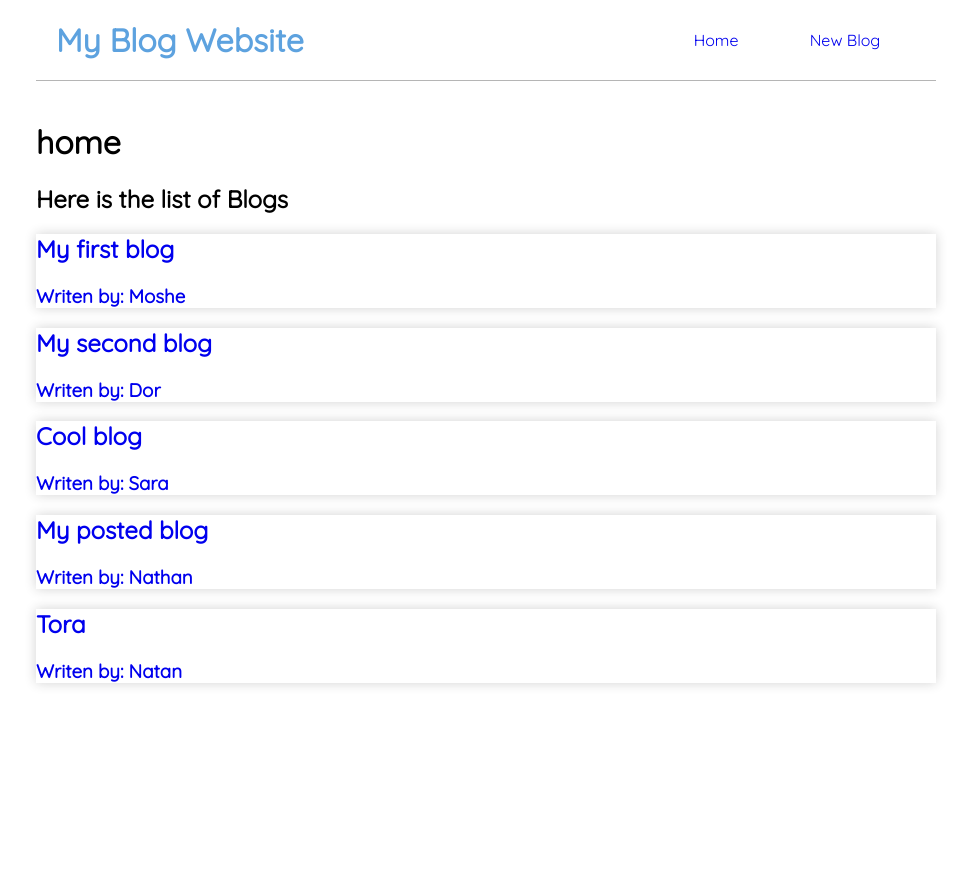
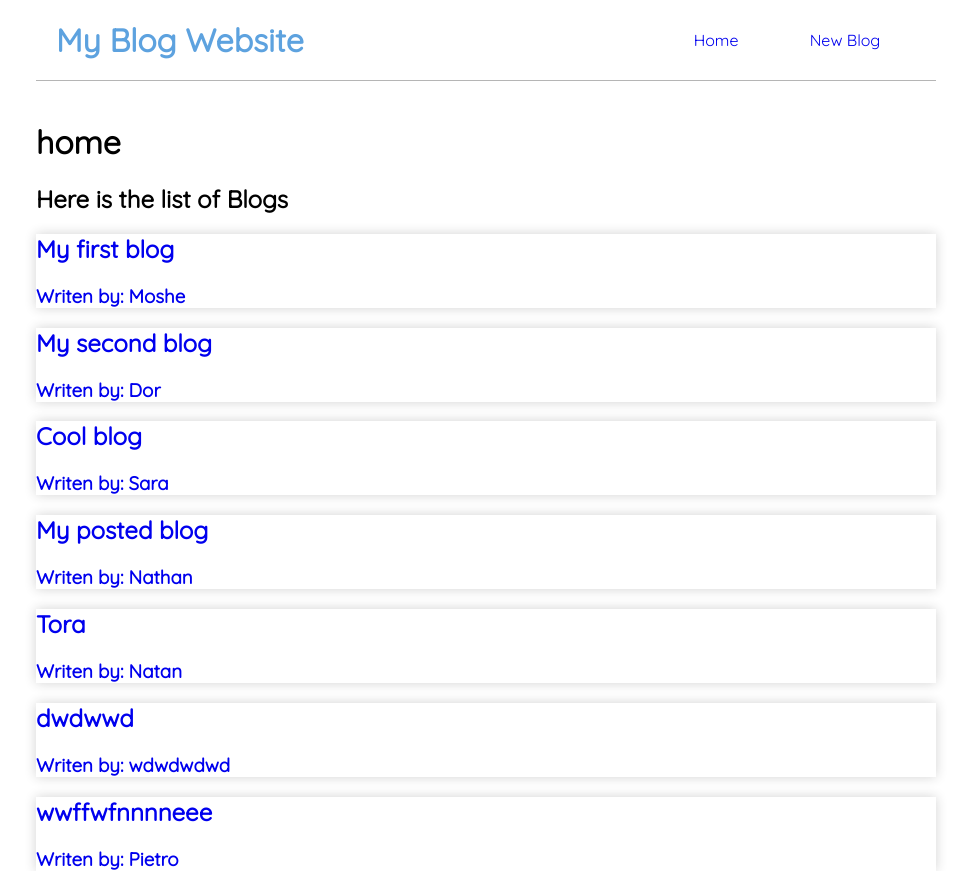
Before and after one commit to alexandreguz/blog-app, a React (Create React App) app: page / in a window 1280 px wide. Shown: the whole page, without its empty margins (154-1125 px from the left). Before the commit the page ends 825 px from the top, so only its background shows below. Built offline with nearby package versions, Linux system fonts and the light colour scheme; data requests are answered from the project's data file; the HTML template or start-up script is replaced by a standard one.

Commit message:
fixed bug - body and not content

```diff
--- a/db.json
+++ b/db.json
@@ -28,8 +28,22 @@
       "title": "Tora",
       "author": "Natan",
       "subject": "Today",
-      "content": "tatatat tatatta tatta",
+      "body": "tatatat tatatta tatta",
       "id": 5
+    },
+    {
+      "title": "dwdwwd",
+      "author": "wdwdwdwd",
+      "subject": "wdwdwwd",
+      "body": "dwdwdwdwdw",
+      "id": 6
+    },
+    {
+      "title": "wwffwfnnnneee",
+      "author": "Pietro",
+      "subject": "ddddde",
+      "body": "edwdwdwdwdw",
+      "id": 7
     }
   ]
 }
--- a/src/components/CreateBlog.js
+++ b/src/components/CreateBlog.js
@@ -5,7 +5,7 @@ const CreateBlog = (props) => {
   const [enteredTitle, setEnteredTitle] = useState('')
   const [enteredAuthor, setEnteredAuthor] = useState('')
   const [enteredSubject, setEnteredSubject] = useState('')
-  const [enteredContent, setEnteredContent] = useState('')
+  const [enteredBody, setEnteredBody] = useState('')
 
   const titleChangeHandler = (event) => {
      setEnteredTitle(event.target.value)
@@ -19,8 +19,8 @@ const CreateBlog = (props) => {
      setEnteredSubject(event.target.value)
   }
 
-  const contentChangeHandler = (event) => {
-     setEnteredContent(event.target.value)
+  const bodyChangeHandler = (event) => {
+     setEnteredBody(event.target.value)
   }
 
   const submitHandler = (event) => {
@@ -30,14 +30,14 @@ const CreateBlog = (props) => {
       title: enteredTitle,
       author: enteredAuthor,
       subject: enteredSubject,
-      content: enteredContent
+      body: enteredBody
     }
     console.log(blogData);
     props.onSaveBlogData(blogData);
     setEnteredTitle('');
     setEnteredAuthor('');
     setEnteredSubject('');
-    setEnteredContent('');
+    setEnteredBody('');
 
     fetch("http://localhost:8000/blogs/", {
         method: 'POST',
@@ -68,7 +68,7 @@ const CreateBlog = (props) => {
             <br/>
             <label for="blog-content">Blog Content</label>
             <br/>
-            <textarea required id="blog-content" rows="4" cols="50" value={enteredContent} onChange={contentChangeHandler}/>
+            <textarea required id="blog-content" rows="4" cols="50" value={enteredBody} onChange={bodyChangeHandler}/>
             <br/>
             <button type="submit">Submit</button>
           </form>
--- a/src/index.css
+++ b/src/index.css
@@ -82,6 +82,6 @@ a:hover {
 
 }
 
-BlogItem-root{
+.BlogItem-root{
   box-shadow: 12px 12 16px rgba(33,33,33,.2);
 }
```
